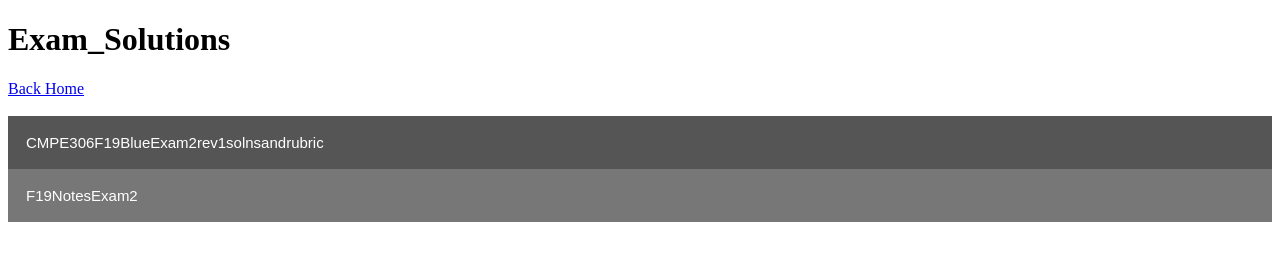
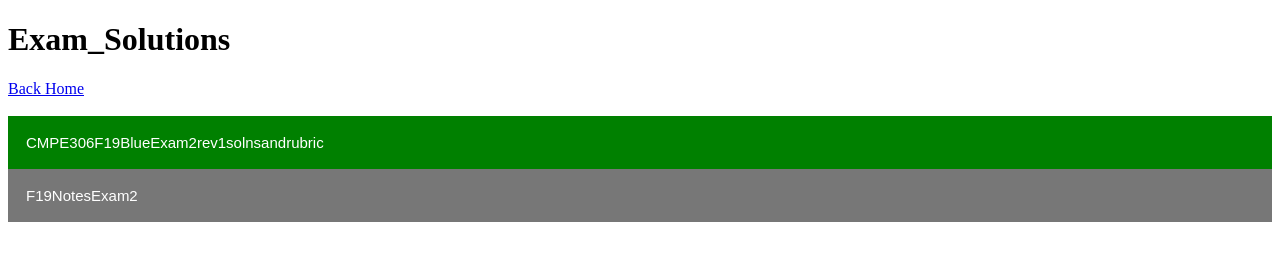
Before and after one commit to EdwinTrejo/StudyGuide, a plain HTML site: page CMPE306/exam.html in a window 1280 px wide. In both pictures the pointer is over the button "CMPE306F19BlueExam2rev1solnsandrubric". Drawn offline with Linux system fonts and the light colour scheme.

Commit message:
real pretty now matches site's green atmosphere

```diff
--- a/CMPE306/exam.html
+++ b/CMPE306/exam.html
@@ -38,7 +38,7 @@
 
         .active,
         .collapsible:hover {
-            background-color: #555;
+            background-color: green;
         }
 
         .content {
```
Also changed, not shown: CMPE306/hw.html (+1 -1 lines), CMPE306/hwsol.html (+1 -1 lines).
